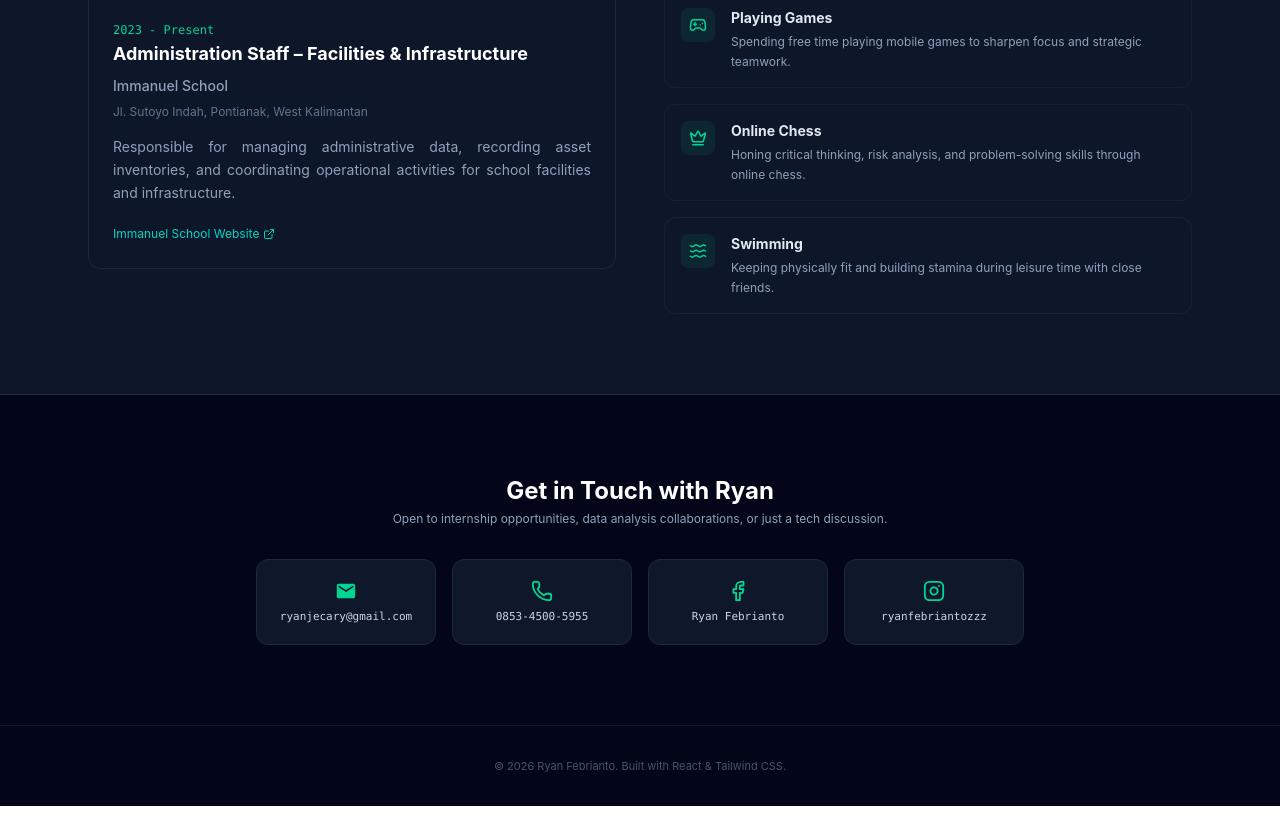
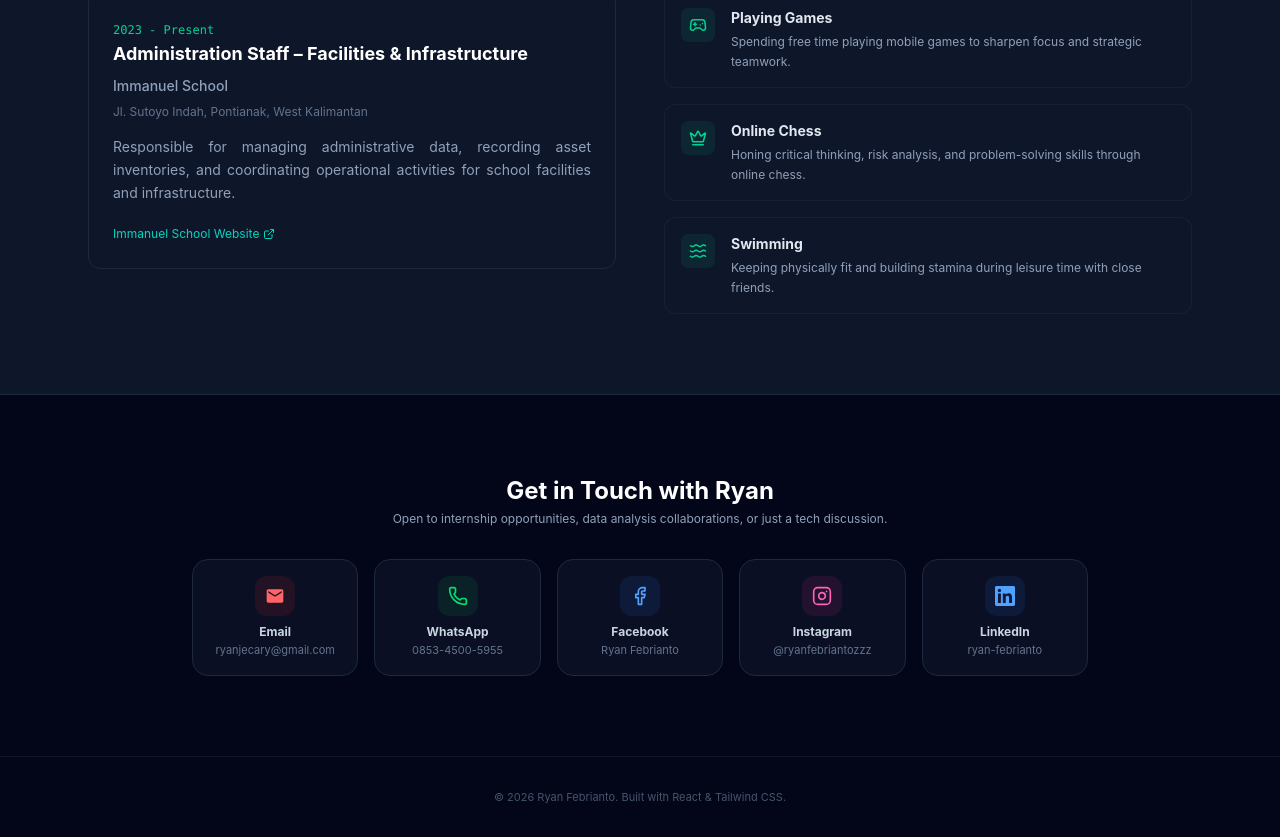
Before and after one commit to Arsenitous/portfolio-ryan, a React (Vite) app: page / in a window 1280 px wide. Shown: the part 942-1779 px from the top of the page. Before the commit the page ends 1748 px from the top, so only its background shows below. Built offline with nearby package versions, Linux system fonts and the light colour scheme.

Commit message:
Revisi Icon Contact Dan Foto Profil di page Aboutme

```diff
--- a/src/components/ContactSection.jsx
+++ b/src/components/ContactSection.jsx
@@ -1,6 +1,6 @@
 import React from 'react';
 import { Phone } from 'lucide-react';
-import { FacebookIcon, InstagramIcon, GmailIcon } from './icons';
+import { FacebookIcon, InstagramIcon, GmailIcon, LinkedInIcon } from './icons';
 
 export default function ContactSection() {
   return (
@@ -16,16 +16,21 @@ export default function ContactSection() {
             </p>
           </div>
 
-          <div className="grid grid-cols-2 lg:grid-cols-4 gap-4 max-w-3xl mx-auto fade-up fade-delay-2">
+          <div className="grid grid-cols-2 lg:grid-cols-5 gap-4 max-w-5xl mx-auto fade-up fade-delay-2">
             {/* Email */}
             <a
               href="https://mail.google.com/mail/?view=cm&to=ryanjecary@gmail.com"
               target="_blank"
               rel="noreferrer"
-              className="flex flex-col items-center justify-center gap-2 bg-slate-900 hover:bg-slate-800 p-5 rounded-xl transition border border-slate-800 group"
+              className="group flex flex-col items-center gap-2 bg-slate-900/60 border border-slate-800 rounded-2xl p-4 text-center transition-all duration-300 hover:-translate-y-1 hover:border-red-500/40 hover:bg-red-500/5"
             >
-              <GmailIcon className="text-emerald-400 group-hover:scale-110 transition-transform" size={22} />
-              <span className="text-[11px] font-mono text-slate-300 text-center leading-tight">ryanjecary@gmail.com</span>
+              <div className="w-10 h-10 rounded-xl flex items-center justify-center bg-red-500/10 text-red-400 group-hover:scale-110 transition-transform">
+                <GmailIcon size={20} />
+              </div>
+              <div>
+                <p className="text-xs font-bold text-slate-300">Email</p>
+                <p className="text-[11px] text-slate-500 mt-0.5 break-all">ryanjecary@gmail.com</p>
+              </div>
             </a>
 
             {/* WhatsApp */}
@@ -33,10 +38,15 @@ export default function ContactSection() {
               href="https://wa.me/6285345005955"
               target="_blank"
               rel="noreferrer"
-              className="flex flex-col items-center justify-center gap-2 bg-slate-900 hover:bg-slate-800 p-5 rounded-xl transition border border-slate-800 group"
+              className="group flex flex-col items-center gap-2 bg-slate-900/60 border border-slate-800 rounded-2xl p-4 text-center transition-all duration-300 hover:-translate-y-1 hover:border-green-500/40 hover:bg-green-500/5"
             >
-              <Phone className="text-emerald-400 group-hover:scale-110 transition-transform" size={22} />
-              <span className="text-[11px] font-mono text-slate-300 text-center leading-tight">0853-4500-5955</span>
+              <div className="w-10 h-10 rounded-xl flex items-center justify-center bg-green-500/10 text-green-400 group-hover:scale-110 transition-transform">
+                <Phone size={20} />
+              </div>
+              <div>
+                <p className="text-xs font-bold text-slate-300">WhatsApp</p>
+                <p className="text-[11px] text-slate-500 mt-0.5 break-all">0853-4500-5955</p>
+              </div>
             </a>
 
             {/* Facebook */}
@@ -44,10 +54,15 @@ export default function ContactSection() {
               href="https://www.facebook.com/profile.php?id=100018578925323"
               target="_blank"
               rel="noreferrer"
-              className="flex flex-col items-center justify-center gap-2 bg-slate-900 hover:bg-slate-800 p-5 rounded-xl transition border border-slate-800 group"
+              className="group flex flex-col items-center gap-2 bg-slate-900/60 border border-slate-800 rounded-2xl p-4 text-center transition-all duration-300 hover:-translate-y-1 hover:border-blue-500/40 hover:bg-blue-500/5"
             >
-              <FacebookIcon className="text-emerald-400 group-hover:scale-110 transition-transform" size={22} />
-              <span className="text-[11px] font-mono text-slate-300 text-center leading-tight">Ryan Febrianto</span>
+              <div className="w-10 h-10 rounded-xl flex items-center justify-center bg-blue-500/10 text-blue-400 group-hover:scale-110 transition-transform">
+                <FacebookIcon size={20} />
+              </div>
+              <div>
+                <p className="text-xs font-bold text-slate-300">Facebook</p>
+                <p className="text-[11px] text-slate-500 mt-0.5 break-all">Ryan Febrianto</p>
+              </div>
             </a>
 
             {/* Instagram */}
@@ -55,10 +70,31 @@ export default function ContactSection() {
               href="https://www.instagram.com/ryanfebriantozzz/?hl=en"
               target="_blank"
               rel="noreferrer"
-              className="flex flex-col items-center justify-center gap-2 bg-slate-900 hover:bg-slate-800 p-5 rounded-xl transition border border-slate-800 group"
+              className="group flex flex-col items-center gap-2 bg-slate-900/60 border border-slate-800 rounded-2xl p-4 text-center transition-all duration-300 hover:-translate-y-1 hover:border-pink-500/40 hover:bg-pink-500/5"
             >
-              <InstagramIcon className="text-emerald-400 group-hover:scale-110 transition-transform" size={22} />
-              <span className="text-[11px] font-mono text-slate-300 text-center leading-tight">ryanfebriantozzz</span>
+              <div className="w-10 h-10 rounded-xl flex items-center justify-center bg-pink-500/10 text-pink-400 group-hover:scale-110 transition-transform">
+                <InstagramIcon size={20} />
+              </div>
+              <div>
+                <p className="text-xs font-bold text-slate-300">Instagram</p>
+                <p className="text-[11px] text-slate-500 mt-0.5 break-all">@ryanfebriantozzz</p>
+              </div>
+            </a>
+
+            {/* LinkedIn */}
+            <a
+              href="https://www.linkedin.com/in/ryan-febrianto-b10524315/"
+              target="_blank"
+              rel="noreferrer"
+              className="group flex flex-col items-center gap-2 bg-slate-900/60 border border-slate-800 rounded-2xl p-4 text-center transition-all duration-300 hover:-translate-y-1 hover:border-blue-500/40 hover:bg-blue-500/5"
+            >
+              <div className="w-10 h-10 rounded-xl flex items-center justify-center bg-blue-500/10 text-blue-400 group-hover:scale-110 transition-transform">
+                <LinkedInIcon size={20} />
+              </div>
+              <div>
+                <p className="text-xs font-bold text-slate-300">LinkedIn</p>
+                <p className="text-[11px] text-slate-500 mt-0.5 break-all">ryan-febrianto</p>
+              </div>
             </a>
           </div>
 
--- a/src/components/icons.jsx
+++ b/src/components/icons.jsx
@@ -54,6 +54,20 @@ export const InstagramIcon = ({ size = 24, className = "" }) => (
   </svg>
 );
 
+export const LinkedInIcon = ({ size = 24, className = "" }) => (
+  <svg
+    xmlns="http://www.w3.org/2000/svg"
+    width={size}
+    height={size}
+    viewBox="0 0 24 24"
+    fill="currentColor"
+    className={className}
+    style={{ display: 'inline-block', flexShrink: 0 }}
+  >
+    <path d="M20.447 20.452h-3.554v-5.569c0-1.328-.027-3.037-1.852-3.037-1.853 0-2.136 1.445-2.136 2.939v5.667H9.351V9h3.414v1.561h.046c.477-.9 1.637-1.85 3.37-1.85 3.601 0 4.267 2.37 4.267 5.455v6.286zM5.337 7.433a2.062 2.062 0 0 1-2.063-2.065 2.064 2.064 0 1 1 2.063 2.065zm1.782 13.019H3.555V9h3.564v11.452zM22.225 0H1.771C.792 0 0 .774 0 1.729v20.542C0 23.227.792 24 1.771 24h20.451C23.2 24 24 23.227 24 22.271V1.729C24 .774 23.2 0 22.222 0h.003z"/>
+  </svg>
+);
+
 export const GmailIcon = ({ size = 24, className = "" }) => (
   <svg
     xmlns="http://www.w3.org/2000/svg"
--- a/src/pages/AboutPage.jsx
+++ b/src/pages/AboutPage.jsx
@@ -5,6 +5,7 @@ import {
   BookOpen, Briefcase, Crown, Gamepad2, Waves,
   GraduationCap, ExternalLink, ChevronRight
 } from 'lucide-react';
+import { LinkedInIcon } from '../components/icons';
 import Navbar from '../components/Navbar';
 import { personalInfo, hobbies, workExperience, education } from '../data';
 import { useScrollFade } from '../hooks/useScrollFade';
@@ -78,14 +79,14 @@ export default function AboutPage() {
               <User size={14} /> Personal Profile
             </div>
 
-            <div className="grid md:grid-cols-5 gap-10 items-start">
+            <div className="grid md:grid-cols-5 gap-10 items-start md:pb-0 pb-12">
 
               {/* Photo */}
-              <div className="md:col-span-2 flex justify-center fade-up fade-delay-1">
+              <div className="md:col-span-2 flex flex-col items-center gap-4 fade-up fade-delay-1">
                 <div className="relative">
                   {/* Glow ring */}
                   <div className="absolute -inset-2 rounded-2xl bg-gradient-to-br from-emerald-500/20 to-teal-500/10 blur-xl" />
-                  <div className="relative w-64 md:w-72 rounded-2xl overflow-hidden ring-2 ring-emerald-400/30 shadow-2xl shadow-emerald-500/20">
+                  <div className="relative w-80 md:w-96 rounded-2xl overflow-hidden ring-2 ring-emerald-400/30 shadow-2xl shadow-emerald-500/20">
                     <img
                       src={ryanPhoto}
                       alt="Ryan Febrianto"
@@ -97,6 +98,16 @@ export default function AboutPage() {
                     ● Open to Opportunities
                   </div>
                 </div>
+                {/* LinkedIn Button */}
+                <a
+                  href="https://www.linkedin.com/in/ryan-febrianto-b10524315/"
+                  target="_blank"
+                  rel="noreferrer"
+                  className="inline-flex items-center gap-2 bg-blue-600/90 hover:bg-blue-500 border border-blue-500/40 text-white text-xs font-semibold px-5 py-2.5 rounded-full transition-all hover:-translate-y-0.5 shadow-lg shadow-blue-500/20"
+                >
+                  <LinkedInIcon size={15} />
+                  Connect on LinkedIn
+                </a>
               </div>
 
               {/* Bio + Info */}
--- a/src/pages/ContactPage.jsx
+++ b/src/pages/ContactPage.jsx
@@ -5,7 +5,7 @@ import {
   ChevronRight, User, AtSign, FileText,
   CheckCircle2
 } from 'lucide-react';
-import { FacebookIcon, InstagramIcon, GmailIcon } from '../components/icons';
+import { FacebookIcon, InstagramIcon, GmailIcon, LinkedInIcon } from '../components/icons';
 import Navbar from '../components/Navbar';
 import { useScrollFade } from '../hooks/useScrollFade';
 
@@ -46,6 +46,15 @@ const socialLinks = [
     icon:    <InstagramIcon size={24} />,
     color:   'hover:border-pink-500/40 hover:bg-pink-500/5',
     iconBg:  'bg-pink-500/10 text-pink-400',
+  },
+  {
+    id:      'contact-linkedin',
+    label:   'LinkedIn',
+    value:   'ryan-febrianto',
+    href:    'https://www.linkedin.com/in/ryan-febrianto-b10524315/',
+    icon:    <LinkedInIcon size={24} />,
+    color:   'hover:border-blue-500/40 hover:bg-blue-500/5',
+    iconBg:  'bg-blue-500/10 text-blue-400',
   },
 ];
 
@@ -115,7 +124,7 @@ export default function ContactPage() {
 
             <h2 className="text-lg font-bold text-white fade-up">Find me on</h2>
 
-            <div className="grid grid-cols-2 lg:grid-cols-4 gap-4">
+            <div className="grid grid-cols-2 lg:grid-cols-5 gap-4">
               {socialLinks.map((link, idx) => (
                 <a
                   key={link.id}
```
